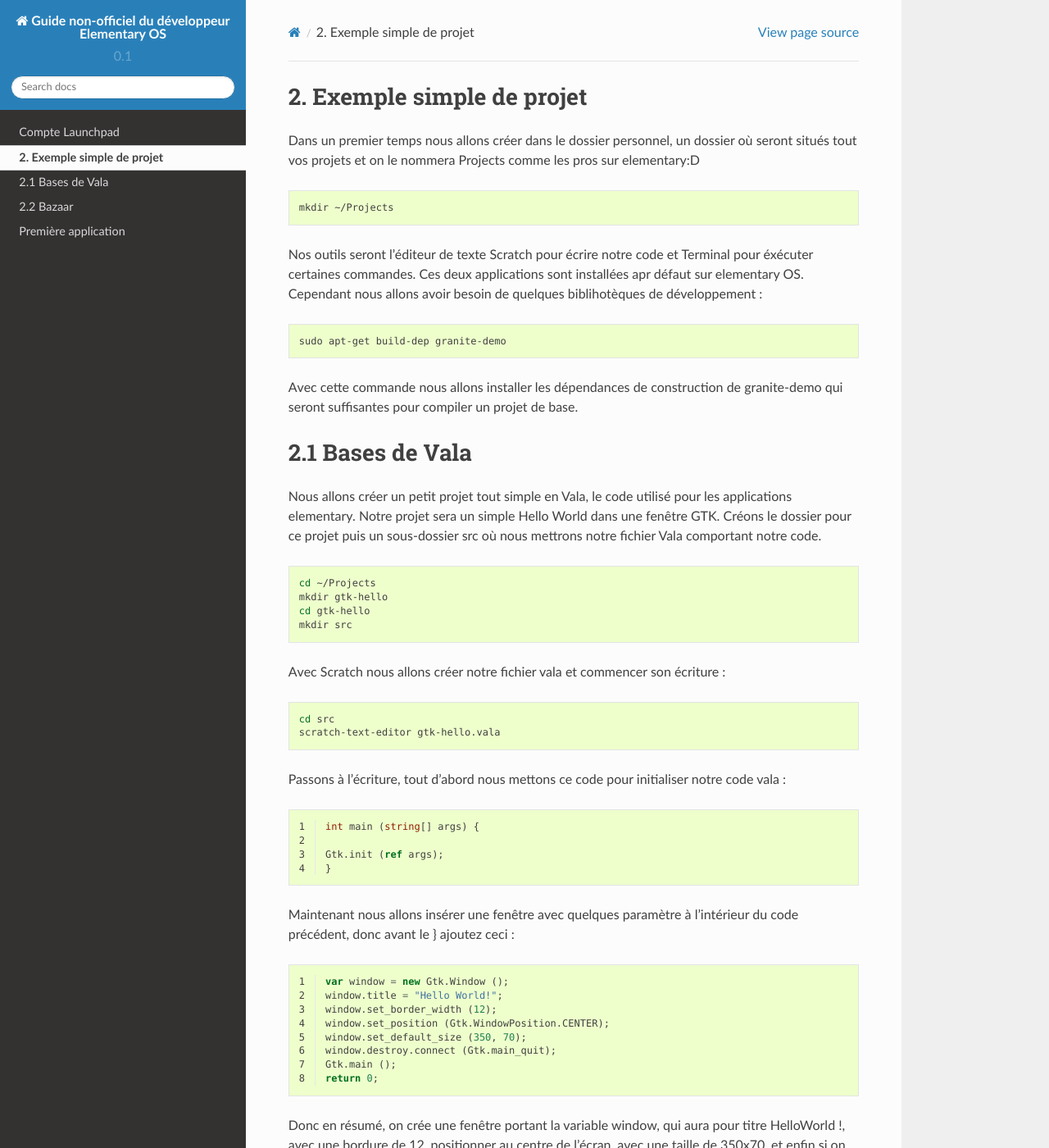
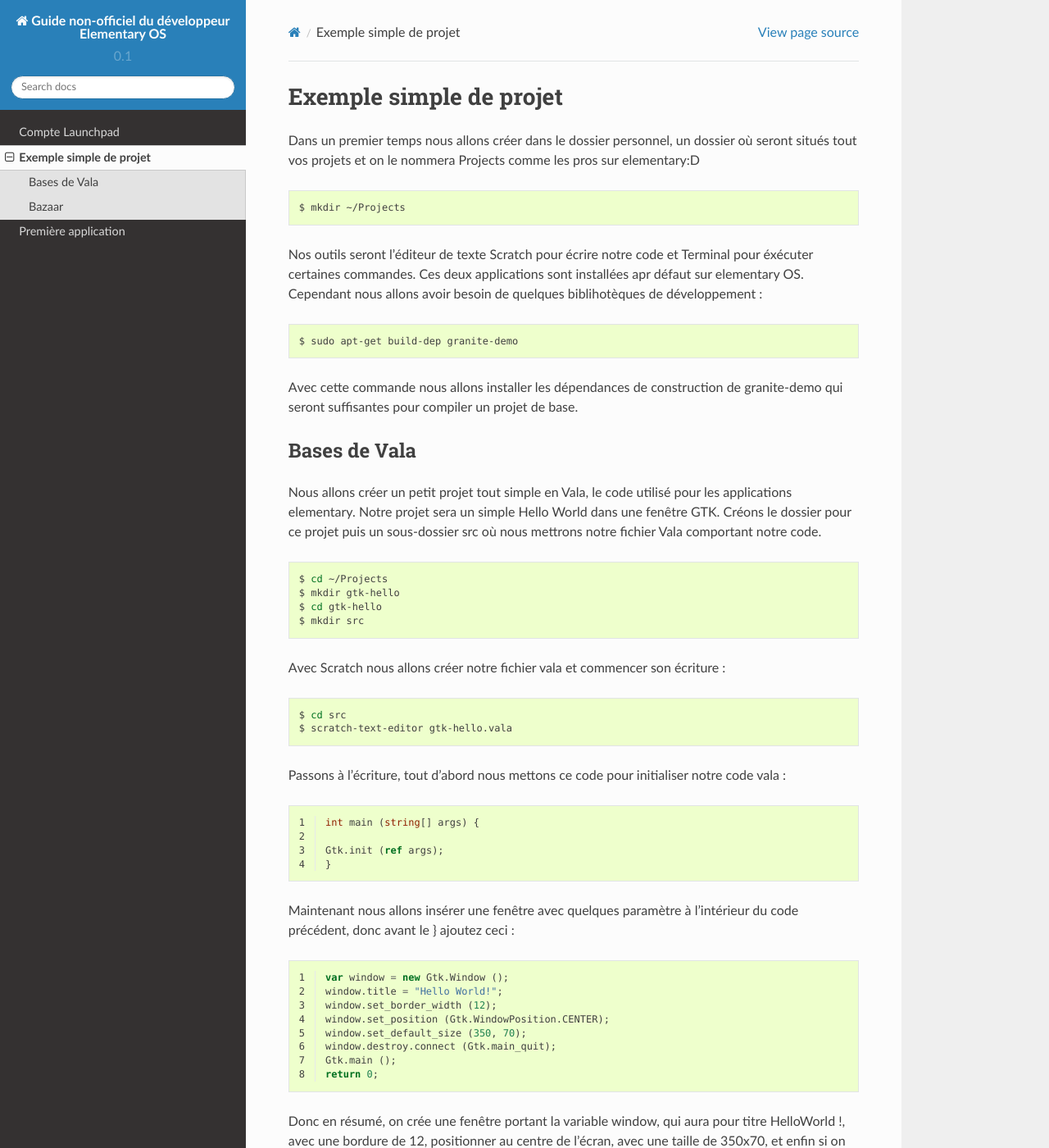
Before and after one commit to elementary-fr/elementaryos-fr-doc, a Sphinx documentation site: the page built from source/simple-projet.rst, in a window 1280 px wide and 1400 px high. Shown: the whole window at 82% size. Built offline with Sphinx 7.4.7 and the Read the Docs theme 2.0.0, drawn with Linux system fonts in a browser that asks for light colours.

Commit message:
Modification mineur

```diff
--- a/source/simple-projet.rst
+++ b/source/simple-projet.rst
@@ -1,12 +1,13 @@
-2. Exemple simple de projet
-===========================
+************************
+Exemple simple de projet
+************************
 
 Dans un premier temps nous allons créer dans le dossier personnel, un dossier où seront situés
 tout vos projets et on le nommera Projects comme les pros sur elementary:D
 
 .. code-block:: bash
 
-   mkdir ~/Projects
+   $ mkdir ~/Projects
 
 Nos outils seront l'éditeur de texte Scratch pour écrire notre code et Terminal pour éxécuter
 certaines commandes. Ces deux applications sont installées apr défaut sur elementary OS.
@@ -14,13 +15,13 @@
 
 .. code-block:: bash
 
-   sudo apt-get build-dep granite-demo
+   $ sudo apt-get build-dep granite-demo
 
 Avec cette commande nous allons installer les dépendances de construction de granite-demo qui
 seront suffisantes pour compiler un projet de base.
 
-2.1 Bases de Vala
-=================
+Bases de Vala
+==============
 
 Nous allons créer un petit projet tout simple en Vala, le code utilisé pour les applications
 elementary. Notre projet sera un simple Hello World dans une fenêtre GTK.
@@ -29,17 +30,17 @@
 
 .. code-block:: bash
 
-   cd ~/Projects
-   mkdir gtk-hello
-   cd gtk-hello
-   mkdir src
+   $ cd ~/Projects
+   $ mkdir gtk-hello
+   $ cd gtk-hello
+   $ mkdir src
 
 Avec Scratch nous allons créer notre fichier vala et commencer son écriture :
 
 .. code-block:: bash
 
-   cd src
-   scratch-text-editor gtk-hello.vala
+   $ cd src
+   $ scratch-text-editor gtk-hello.vala
 
 Passons à l'écriture, tout d'abord nous mettons ce code pour initialiser notre code vala :
 
@@ -115,8 +116,8 @@
 Poussons notre code sur Launchpad maintenant !
 
 
-2.2 Bazaar
-==========
+Bazaar
+======
 
 Comme je l'avais dit plutôt Bazaar est le gestionnaire qui vas vous permettre d'envoyer votre
 code source sur un dépôt de code (à ne pas confondre avec les dépôts PPA) sur Launchpad.
```
